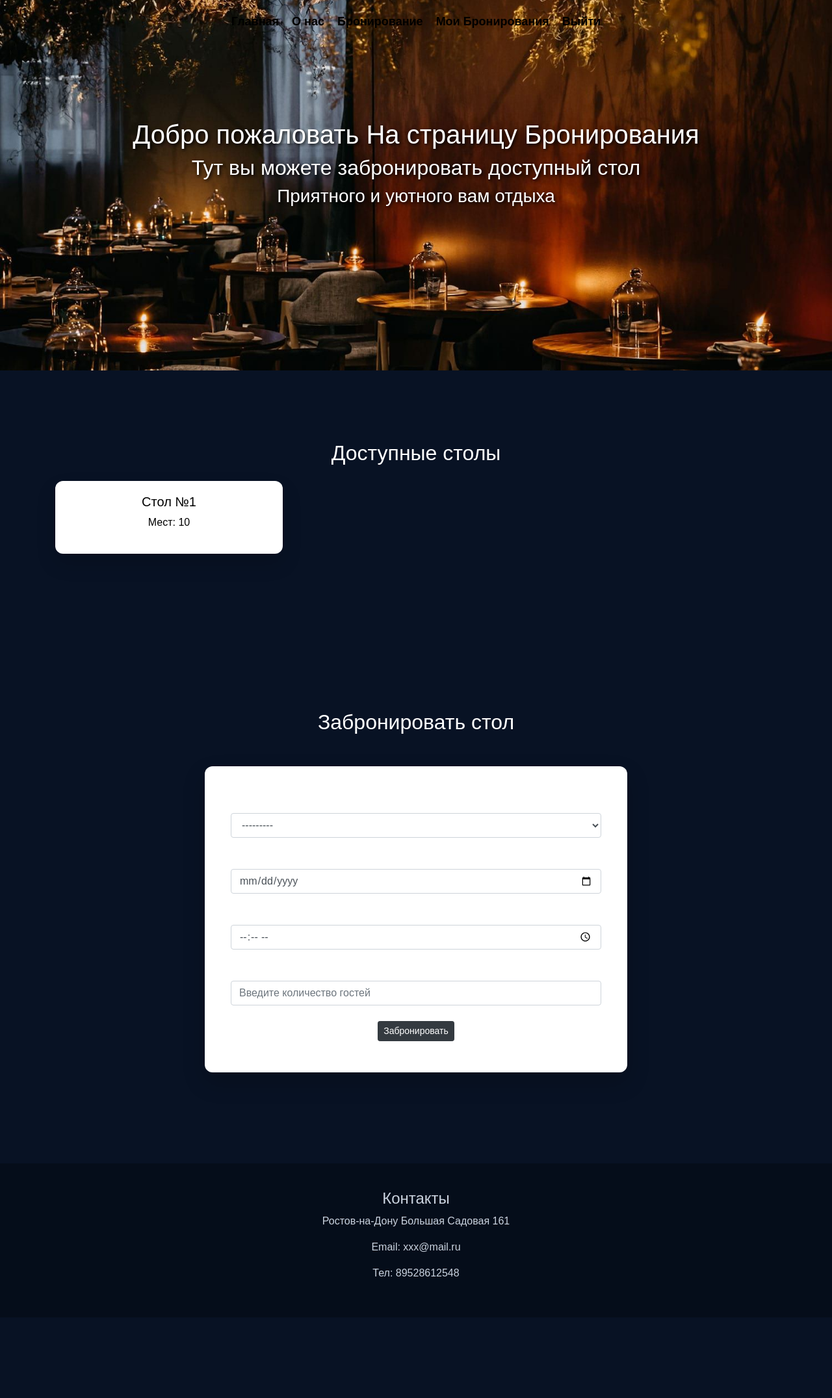
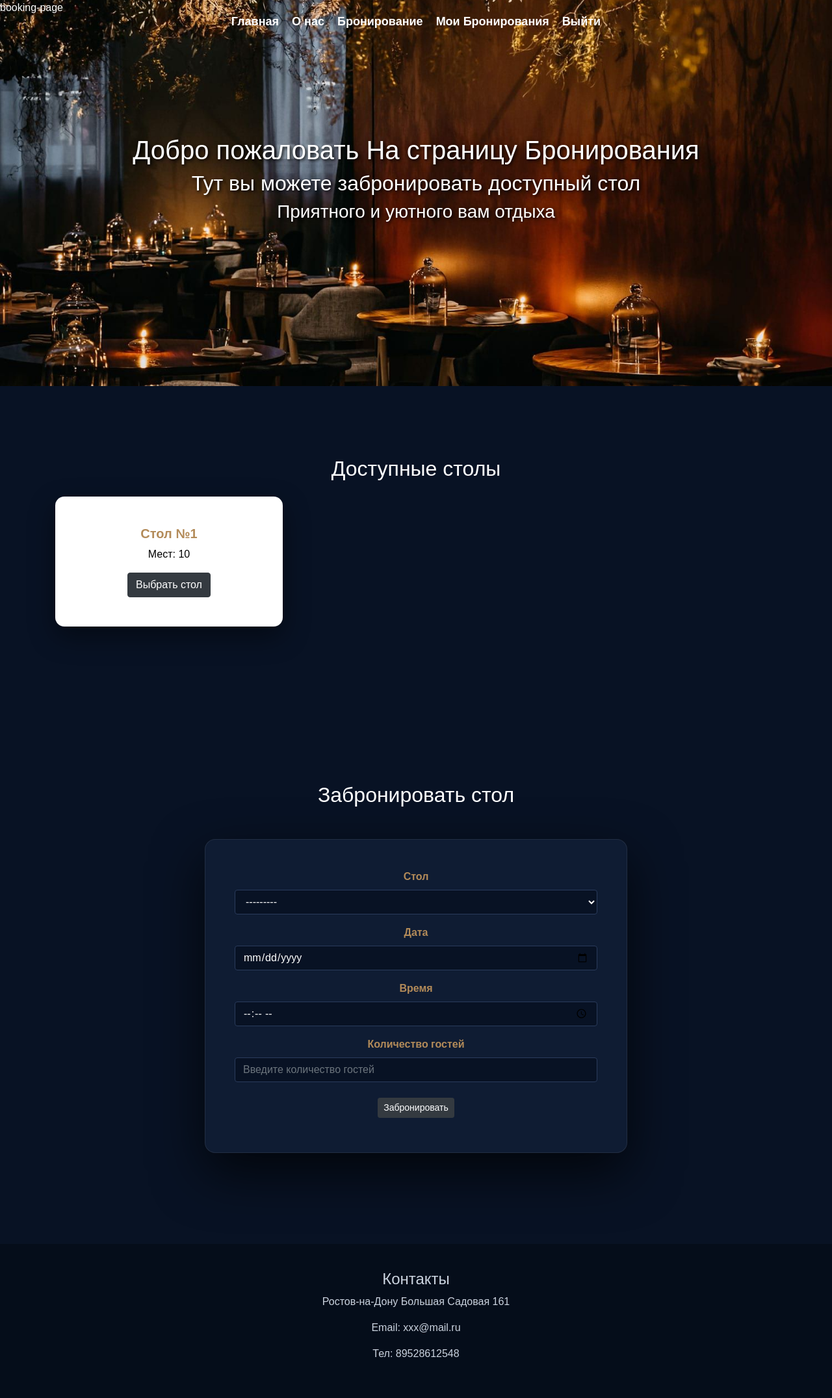
Before and after one commit to kseniya161-max/restaurant_booking, a Django app: page /booking/ in a window 1280 px wide. Shown: the whole page at 65% size. Before the commit the page ends 1964 px from the top, so only its background shows below. Run offline with Django 5.2, Linux system fonts and the light colour scheme; a user stored in the database is signed in; tables that the repository leaves empty hold one stand-in row (values such as "Sample post"); some libraries are stand-ins or nearby versions.

Commit message:
final booking

```diff
--- a/booking/templates/booking.html
+++ b/booking/templates/booking.html
@@ -4,6 +4,7 @@
 
 {% block title %}Бронирование{% endblock %}
 {% block content %}
+{% block body_class %}booking-page{% endblock %}
 
 <!--hero-->
 <section class="hero-booking">
@@ -37,6 +38,14 @@
 <h5>Стол №{{ table.number }}</h5>
 
 <p>Мест: {{ table.seats }}</p>
+    <button
+class="btn btn-dark select-table"
+data-table="{{ table.id }}"
+>
+
+Выбрать стол
+
+</button>
 
 </div>
 
--- a/static/css/styles.css
+++ b/static/css/styles.css
@@ -302,41 +302,76 @@ padding-top:80px;
 .form-wrapper{
 
 max-width:650px;
+
 margin:auto;
 
-background:white;
+background:#0f1c33;
 
-padding:40px;
+padding:45px;
 
-border-radius:12px;
+border-radius:16px;
 
-box-shadow:0 15px 35px rgba(0,0,0,0.2);
+border:1px solid rgba(255,255,255,0.08);
+
+box-shadow:
+0 30px 80px rgba(0,0,0,0.7);
+color:#b38b59;
+font-weight:900;
+
+
 
 }
 
+.form-control{
 
+background:#081224;
+
+border:1px solid #2a3b5c;
+
+color:white;
+
+
+}
+
+.form-control:focus{
+
+border-color:#b38b59;
+
+box-shadow:0 0 0 0.2rem rgba(179,139,89,0.25);
+
+}
 /* карточки столы */
-
 .table-card{
 
 background:#ffffff;
 
-border-radius:12px;
+border-radius:14px;
 
-box-shadow:0 15px 30px rgba(0,0,0,0.15);
+padding:25px;
+
+box-shadow:
+0 15px 40px rgba(0,0,0,0.45);
+
+transition:0.3s;
 
 }
 
 .table-card:hover{
 
-transform:translateY(-5px);
+transform:translateY(-8px);
 
-box-shadow:0 20px 40px rgba(0,0,0,0.25);
+box-shadow:
+0 25px 60px rgba(0,0,0,0.6);
 
 }
 
-.hero-booking .navbar a{
+.table-card h5{
 
-color:white !important;
+color:#b38b59;
+font-weight:700;
 
 }
+/* Белый текст меню booking */
+body.booking-page .main-nav a{
+color:white;
+}
--- /dev/null
+++ b/static/js/booking.js
@@ -0,0 +1,24 @@
+document.addEventListener("DOMContentLoaded", function(){
+
+const buttons = document.querySelectorAll(".select-table")
+
+buttons.forEach(function(button){
+
+button.addEventListener("click", function(){
+
+const tableId = this.dataset.table
+
+const select = document.querySelector("#id_table")
+
+select.value = tableId
+
+window.scrollTo({
+top: document.querySelector(".contact-form").offsetTop - 80,
+behavior: "smooth"
+})
+
+})
+
+})
+
+})
--- a/templates/base.html
+++ b/templates/base.html
@@ -11,9 +11,10 @@
     href="https://stackpath.bootstrapcdn.com/bootstrap/4.5.2/css/bootstrap.min.css">
 
     <link rel="stylesheet" href="{% static 'css/styles.css' %}">
+
 </head>
 
-<body>
+<body class="{% block body_class %}{% endblock %}">
 
 <header class="main-header">
 
@@ -55,8 +56,10 @@
 
 </footer>
 <script src="{% static 'js/main.js' %}"></script>
+
 <script src="https://code.jquery.com/jquery-3.5.1.slim.min.js"></script>
 <script src="https://cdn.jsdelivr.net/npm/bootstrap@4.6.2/dist/js/bootstrap.bundle.min.js"></script>
+<script src="{% static 'js/booking.js' %}"></script>
 
 </body>
 </html>
```
Also changed, not shown: static/js/main.js.py (deleted).
